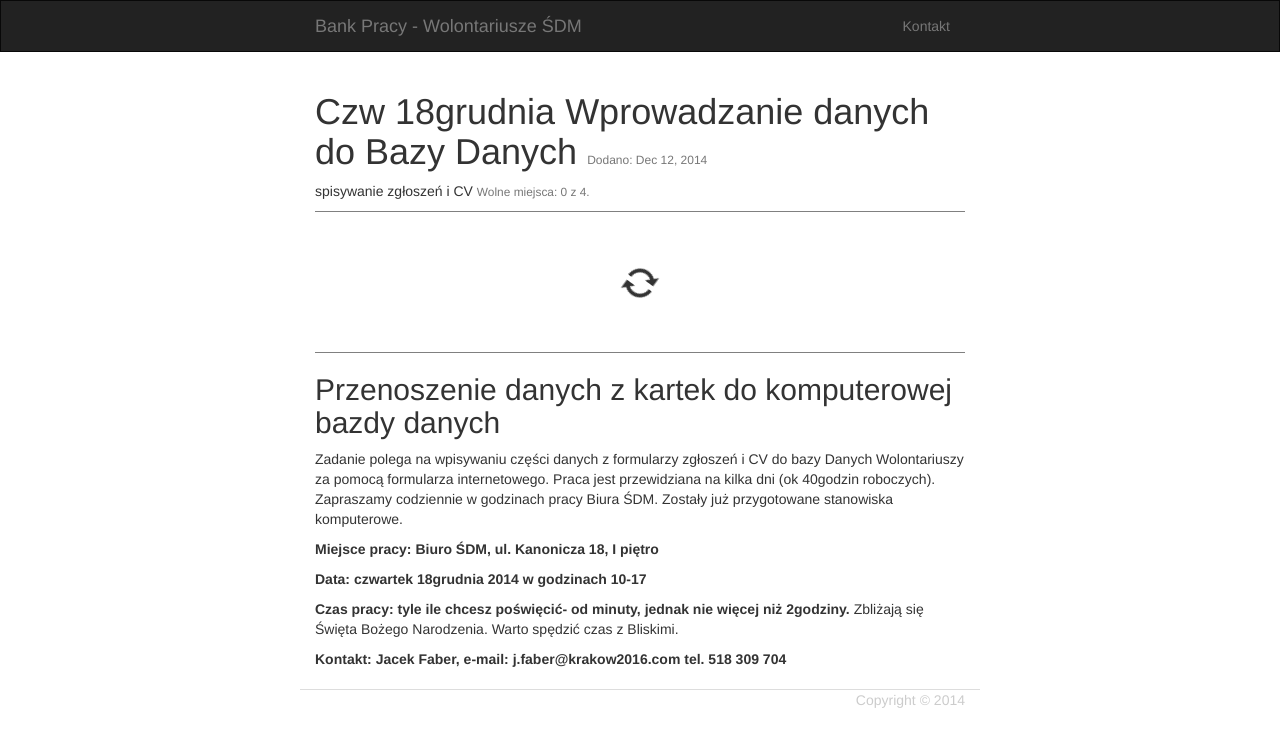
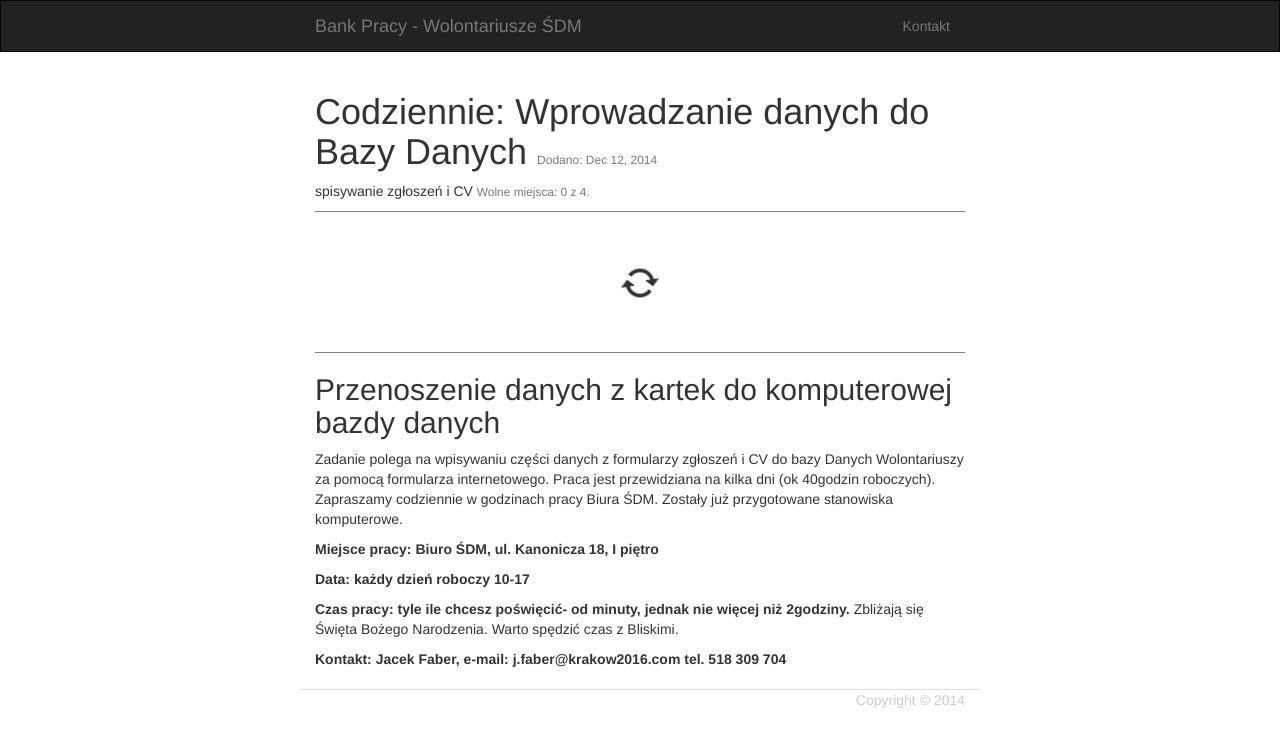
Before and after one commit to Krakow2016/tablica, a Jekyll site: the page built from _posts/2014-12-12-czw-17gru-wprowadzanie-danych-do-bazy-danych.md, in a window 1280 px wide. Shown: the top 747 px of the page. Built offline with Jekyll 4.4.1, drawn with Linux system fonts in a browser that asks for light colours.

Commit message:
Updated 2014-12-12-czw-17gru-wprowadzanie-danych-do-bazy-danych.md

```diff
--- a/_posts/2014-12-12-czw-17gru-wprowadzanie-danych-do-bazy-danych.md
+++ b/_posts/2014-12-12-czw-17gru-wprowadzanie-danych-do-bazy-danych.md
@@ -1,7 +1,7 @@
 ---
 published: true
 layout: post
-title: Czw 18grudnia Wprowadzanie danych do Bazy Danych
+title: " Codziennie: Wprowadzanie danych do Bazy Danych"
 team_count: "4"
 archive: false
 description: spisywanie zgłoszeń i CV
@@ -19,7 +19,7 @@ Zostały już przygotowane stanowiska komputerowe.
 
 **Miejsce pracy: Biuro ŚDM, ul. Kanonicza 18, I piętro**
 
-**Data: czwartek 18grudnia 2014 w godzinach 10-17**
+**Data: każdy dzień roboczy 10-17**
 
 **Czas pracy: tyle ile chcesz poświęcić- od minuty, jednak nie więcej niż 2godziny.** Zbliżają się Święta Bożego Narodzenia. Warto spędzić czas z Bliskimi.
 
```
